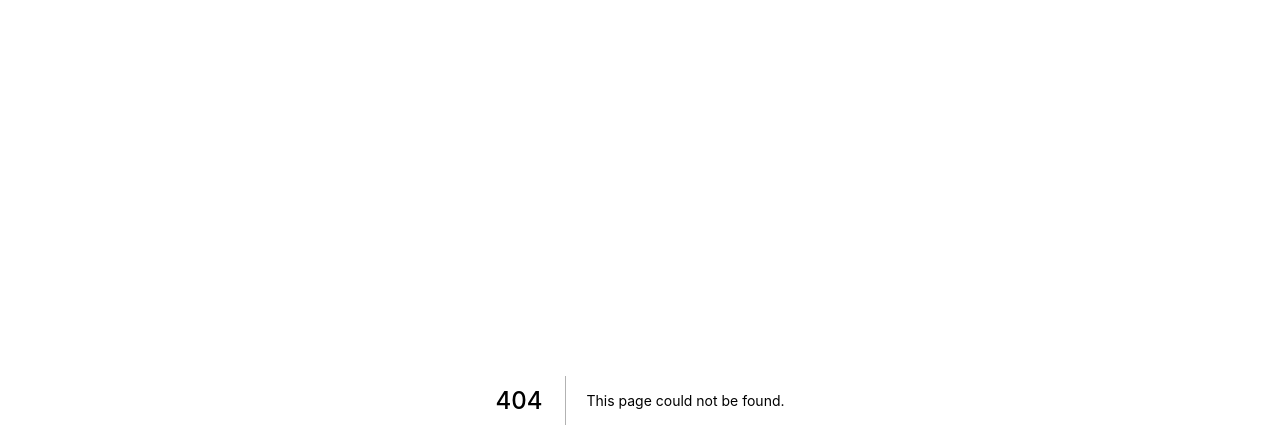
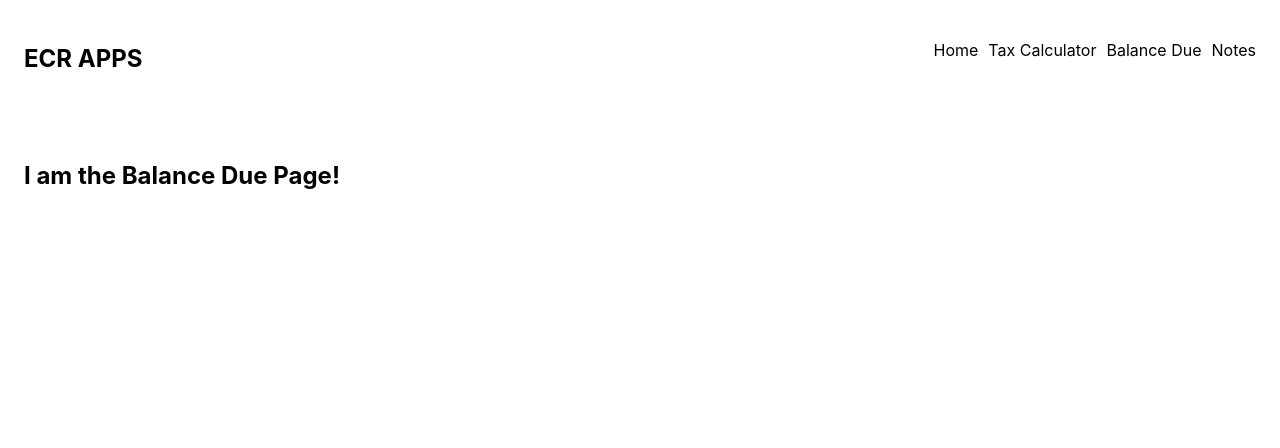
Before and after one commit to mzsigler/express-next, a Next.js app in the folder frontend/: page /balDue in a window 1280 px wide. Before the commit this address had no page. Shown: the top 448 px of the page. Built offline with nearby package versions, Linux system fonts and the light colour scheme.

Commit message:
Getting my pages and components laid out

```diff
--- /dev/null
+++ b/frontend/Components/BalDue.js
@@ -0,0 +1,7 @@
+export default function BalDue(){
+    return (
+        <div className="balDue">
+            <h2>I am the Balance Due Page!</h2>
+        </div>
+    )
+}
--- a/frontend/Components/Header.js
+++ b/frontend/Components/Header.js
@@ -11,11 +11,15 @@ export default function Header(){
                     </Link>
                 </li>
                 <li>
-                    <Link href="/page2">
-                        <a>Maintenance</a>
+                    <Link href="/taxCalculator">
+                        <a>Tax Calculator</a>
                     </Link>
                 </li>
-                <li>Balance Due</li>
+                <li>
+                    <Link href="/balDue">
+                        <a>Balance Due</a>
+                    </Link>
+                </li>
                 <li>Notes</li>
             </ul>
         </div>
--- /dev/null
+++ b/frontend/pages/balDue.js
@@ -0,0 +1,11 @@
+import Header from "../Components/Header";
+import BalDue from "../Components/BalDue";
+
+export default function balDue(){
+    return (
+        <div>
+        <Header />
+        <BalDue />
+        </div>
+    )
+}
--- a/frontend/pages/page2.js
+++ /dev/null
@@ -1,5 +0,0 @@
-export default function Page2(){
-    return(
-        <h1>Hello I am page 2</h1>
-    )
-}
--- a/frontend/styles/globals.css
+++ b/frontend/styles/globals.css
@@ -27,6 +27,12 @@ a {
   gap: 10px;
 }
 
+.latest,
+.taxCalculator,
+.balDue {
+  padding: 1.5rem;
+}
+
 @media (prefers-color-scheme: dark) {
   html {
     color-scheme: dark;
```
Also changed, not shown: frontend/Components/TaxCalculator.js (added, +13 -0 lines), frontend/pages/index.js (+1 -6 lines), frontend/pages/taxCalculator.js (added, +11 -0 lines).
